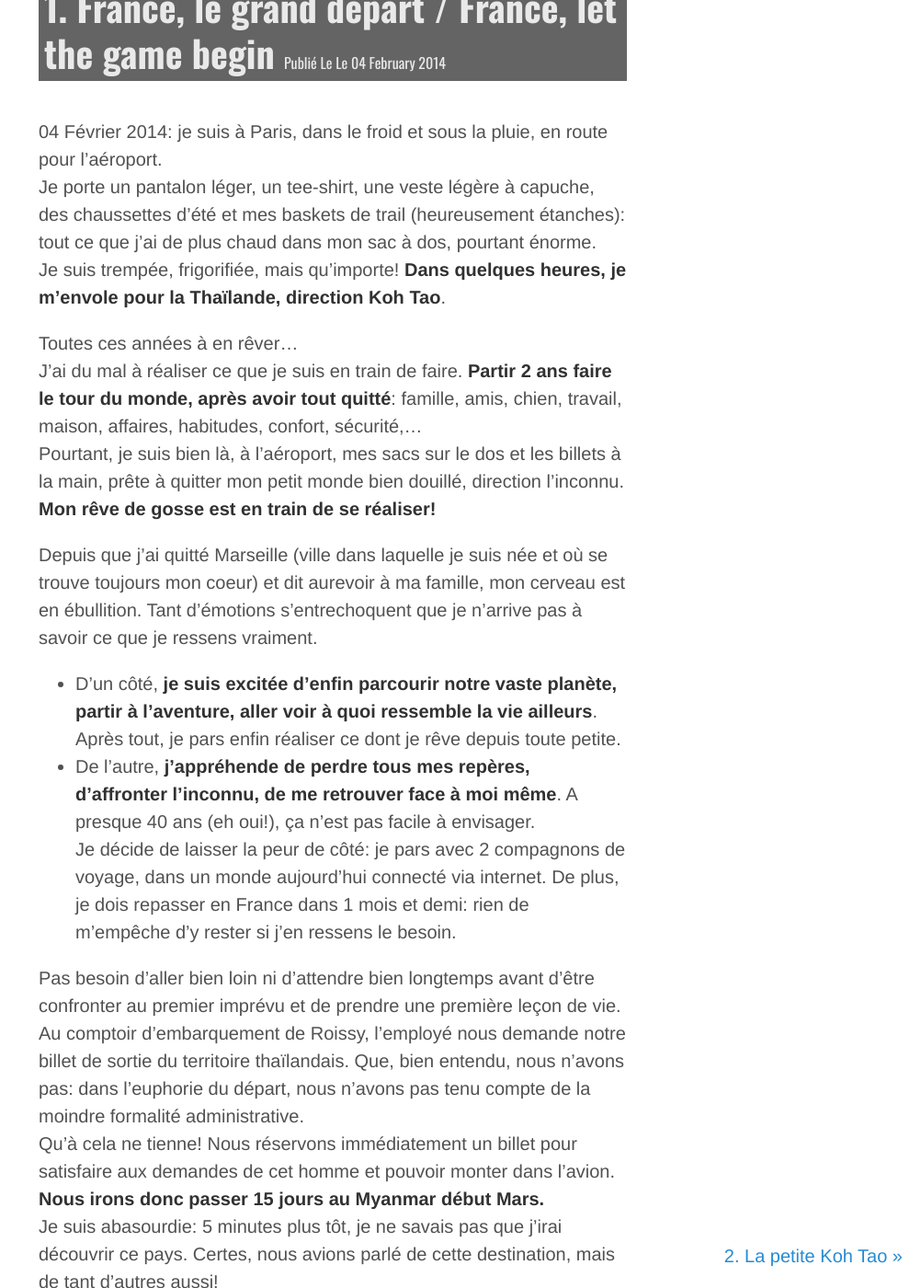
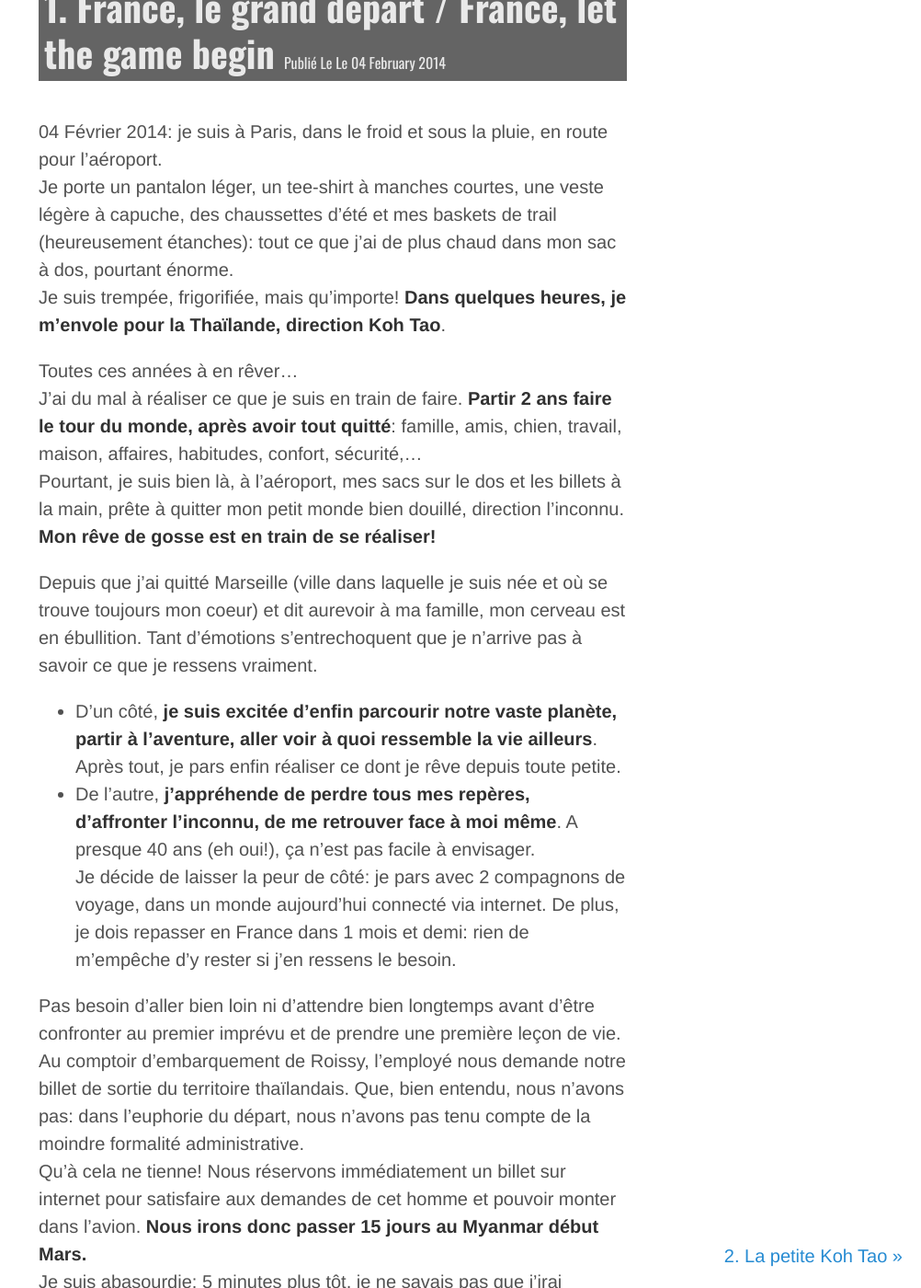
Before and after one commit to crossingborders/crossingborders.github.io, a Jekyll site: the page built from _posts/2014-02-04-France-grand-depart.md, in a window 1280 px wide and 1400 px high. Shown: the whole window at 92% size, without its empty margins (278-1280 px from the left). Built offline with Jekyll 4.4.1, drawn with Linux system fonts in a browser that asks for light colours; Markdown is read by kramdown in place of the engine named in the settings.

Commit message:
Update 2014-02-04-France-grand-depart.md

```diff
--- a/_posts/2014-02-04-France-grand-depart.md
+++ b/_posts/2014-02-04-France-grand-depart.md
@@ -9,7 +9,7 @@ published: true
 ---
 
 04 Février 2014: je suis à Paris, dans le froid et sous la pluie, en route pour l'aéroport.
-Je porte un pantalon léger, un tee-shirt, une veste légère à capuche, des chaussettes d'été et mes baskets de trail (heureusement étanches): tout ce que j'ai de plus chaud dans mon sac à dos, pourtant énorme.
+Je porte un pantalon léger, un tee-shirt à manches courtes, une veste légère à capuche, des chaussettes d'été et mes baskets de trail (heureusement étanches): tout ce que j'ai de plus chaud dans mon sac à dos, pourtant énorme.
 Je suis trempée, frigorifiée, mais qu'importe! **Dans quelques heures, je m'envole pour la Thaïlande, direction Koh Tao**.
 
 Toutes ces années à en rêver...
@@ -24,7 +24,7 @@ Je décide de laisser la peur de côté: je pars avec 2 compagnons de voyage, da
 
 Pas besoin d'aller bien loin ni d'attendre bien longtemps avant d'être confronter au premier imprévu et de prendre une première leçon de vie.
 Au comptoir d'embarquement de Roissy, l'employé nous demande notre billet de sortie du territoire thaïlandais. Que, bien entendu, nous n'avons pas: dans l'euphorie du départ, nous n'avons pas tenu compte de la moindre formalité administrative.
-Qu'à cela ne tienne! Nous réservons immédiatement un billet pour satisfaire aux demandes de cet homme et pouvoir monter dans l'avion. **Nous irons donc passer 15 jours au Myanmar début Mars.**
+Qu'à cela ne tienne! Nous réservons immédiatement un billet sur internet pour satisfaire aux demandes de cet homme et pouvoir monter dans l'avion. **Nous irons donc passer 15 jours au Myanmar début Mars.**
 Je suis abasourdie: 5 minutes plus tôt, je ne savais pas que j'irai découvrir ce pays. Certes, nous avions parlé de cette destination, mais de tant d'autres aussi!
 C'est la toute première fois de ma vie que je me sens aussi libre.
 Toute notre vie nous apprenons à suivre le mouvement: faire des études, trouver un travail, acheter une maison, fonder une famille, faire des économies, prévoir les vacances de l'année à venir, attendre la retraite pour profiter de la vie sans trop de contraintes (en espérant que la santé soit encore bonne). A aucun moment nous ne goûtons à la liberté, la vraie. Et aujourd'hui, soudainement, je réalise que je suis libre de faire ce qui me plaît, quand ça me plaît, de la façon qui me plaît. Libre d'aller à gauche ou à droite. Maintenant ou plus tard. Libre d'avoir un programme et d'en changer à la dernière minute, ou de ne pas en avoir du tout. **Totalement, absolument LIBRE**. Jamais je n'ai ressenti de sentiment aussi grisant!
```
